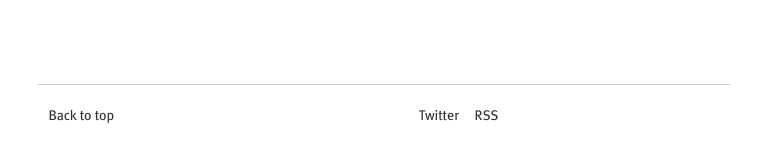
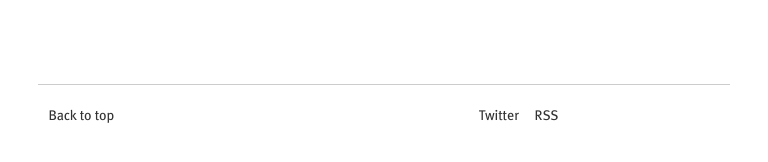
Before and after one commit to aacyun/jianxioy.github.com, a Jekyll site: the page built from index.html, in a window 768 px wide. Shown: the part 674-836 px from the top of the page. Built offline with Jekyll 4.4.1, drawn with Linux system fonts in a browser that asks for light colours; Markdown is read by kramdown in place of the engine named in the settings.

Commit message:
Testing iPad

```diff
--- a/static/css/layout.css
+++ b/static/css/layout.css
@@ -181,7 +181,7 @@ a:hover {
 		}
 		.offsite-links {
 			position: relative;
-			right: 10px;
+			right: -50px;
 			top: -21px;
 		}
 	}
```
